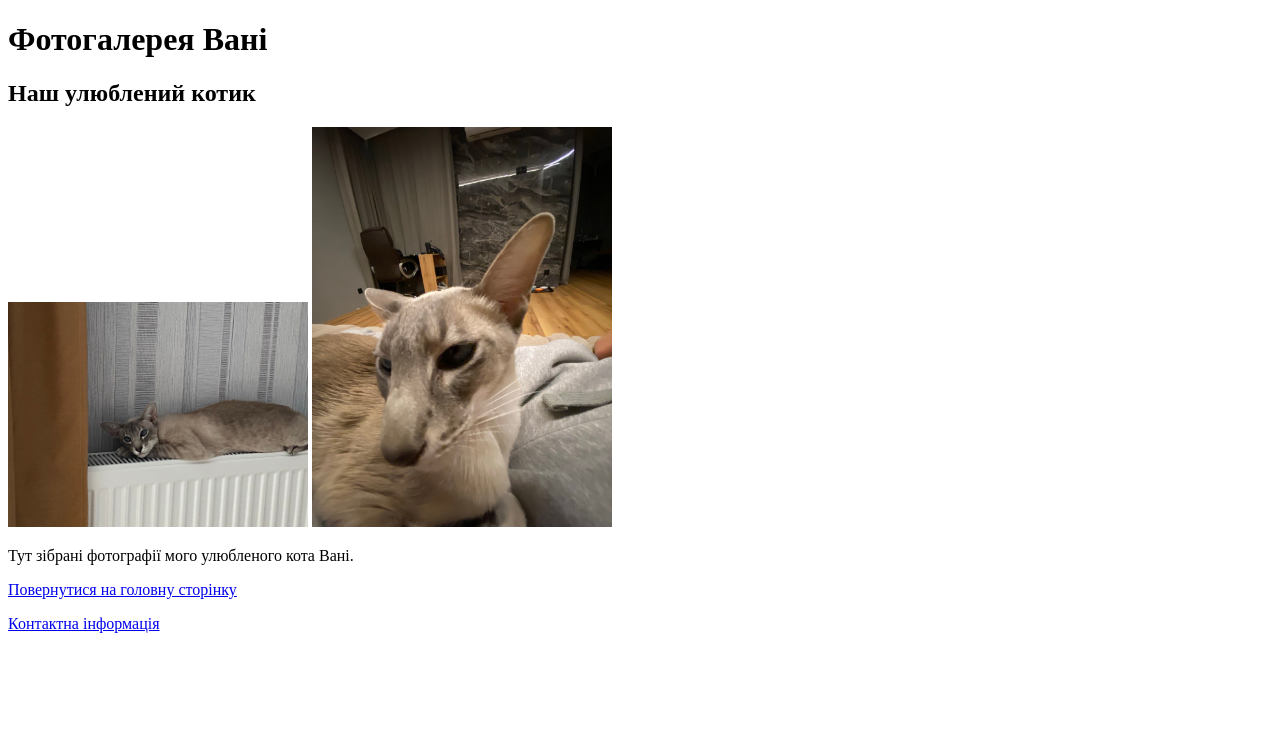
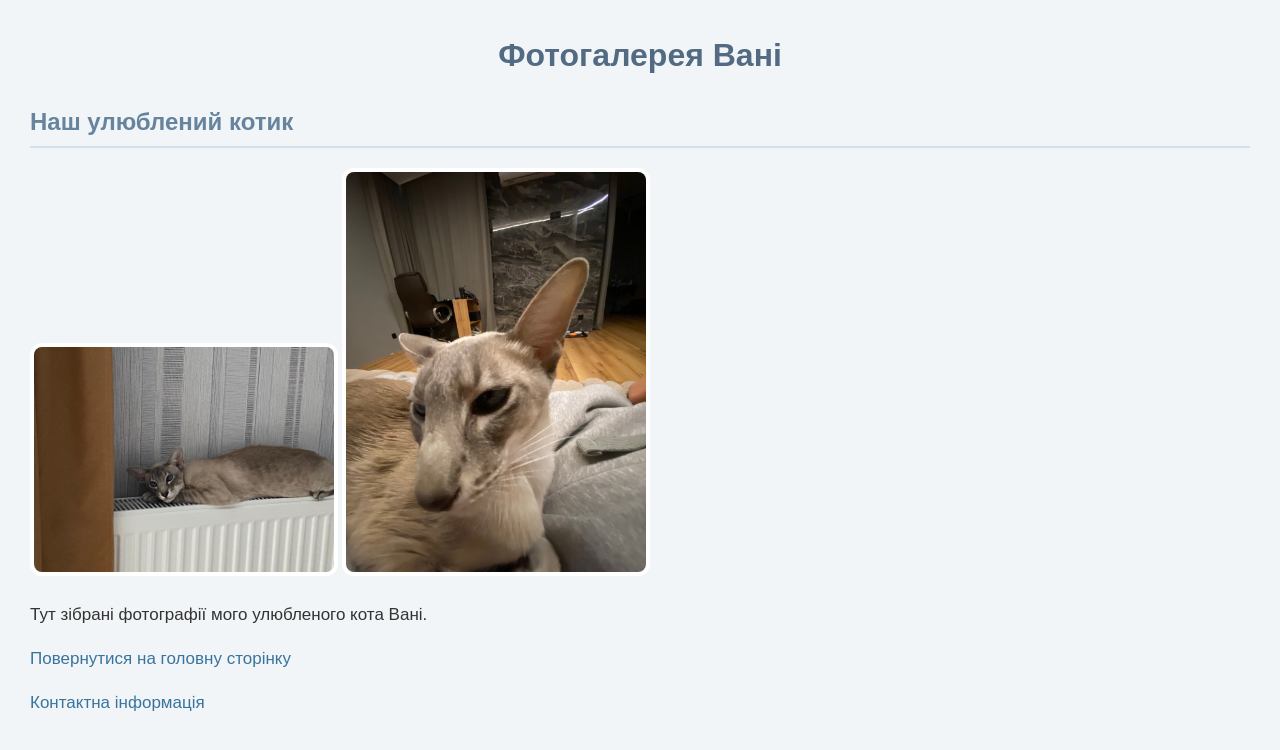
Before and after one commit to danabol100/qa-test, a plain HTML site: page pages/gallery.html in a window 1280 px wide. Drawn offline with Linux system fonts and the light colour scheme.

Commit message:
add styles.css

```diff
--- /dev/null
+++ b/css/styles.css
@@ -0,0 +1,38 @@
+body {
+  background-color: #f2f5f7;
+  color: #333333;
+  font-family: Arial, sans-serif;
+  margin: 30px;
+  line-height: 1.6;
+}
+
+h1 {
+  color: #526b83;
+  text-align: center;
+}
+
+h2 {
+  color: #66849e;
+  border-bottom: 2px solid #d5e0e8;
+  padding-bottom: 5px;
+}
+
+img {
+  border: 4px solid white;
+  border-radius: 12px;
+}
+
+a {
+  color: #39749e;
+  text-decoration: none;
+}
+
+a:hover {
+  color: #1d405c;
+  text-decoration: underline;
+}
+
+p,
+li {
+  font-size: 17px;
+}
--- a/pages/gallery.html
+++ b/pages/gallery.html
@@ -2,8 +2,10 @@
 <html lang="uk">
 
 <head>
-    <meta charset="UTF-8">
+    <meta charset="UTF-8" />
+    <meta name="viewport" content="width=device-width, initial-scale=1.0">
     <title>Фотогалерея — Ваня</title>
+    <link rel="stylesheet" href="../css/styles.css">
 </head>
 
 <body>
```
Also changed, not shown: index.html (+2 -0 lines), pages/contact.html (+2 -0 lines), 3 other files.
